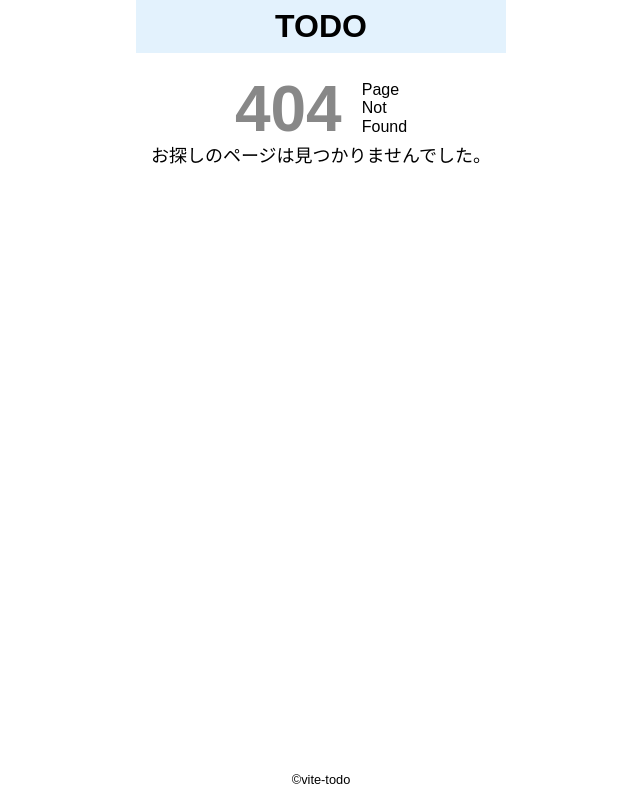
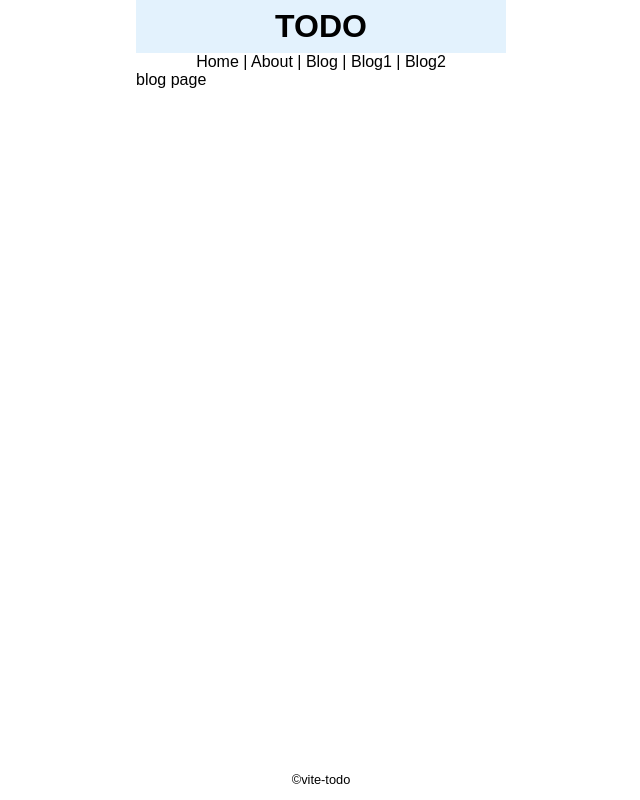
Before and after one commit to divergen371/vite-todo, a Vue app: page /blog in a window 1280 px wide. Before the commit this address had no page. Shown: the whole page, without its empty margins (319-959 px from the left). Built offline with nearby package versions, Linux system fonts and the light colour scheme.

Commit message:
:alembic: プログラムから遷移したり、動的にルーティングしたり

```diff
--- a/src/App.vue
+++ b/src/App.vue
@@ -1,10 +1,26 @@
 <script setup>
 import TheHeader from './components/TheHeader.vue'
 import TheFooter from './components/TheFooter.vue'
+import { useRouter } from 'vue-router'
+const router = useRouter()
+const goBlog = () => {
+  router.push('/blog')
+}
 </script>
 <template>
   <div class="wrap">
     <TheHeader />
+    <nav>
+      <router-link to="/">Home</router-link>
+      |
+      <router-link to="/about">About</router-link>
+      |
+      <span @click="goBlog">Blog</span>
+      |
+      <router-link to="/blog/1">Blog1</router-link>
+      |
+      <router-link to="/blog/2">Blog2</router-link>
+    </nav>
     <main class="main"><router-view /></main>
     <TheFooter />
   </div>
--- /dev/null
+++ b/src/pages/Blog.vue
@@ -0,0 +1,7 @@
+<script setup>
+console.log('Blog')
+</script>
+
+<template>
+  <p>blog page</p>
+</template>
--- a/src/router/index.js
+++ b/src/router/index.js
@@ -22,6 +22,16 @@
     name: 'NotFound',
     component: () => import('../pages/NotFound.vue'),
   },
+  {
+    path: '/blog/',
+    name: 'Blog',
+    component: () => import('../pages/Blog.vue'),
+  },
+  {
+    path: '/blog/:id',
+    name: 'BlogId',
+    component: () => import('../pages/Blog.vue'),
+  },
 ]
 
 const router = createRouter({
```
